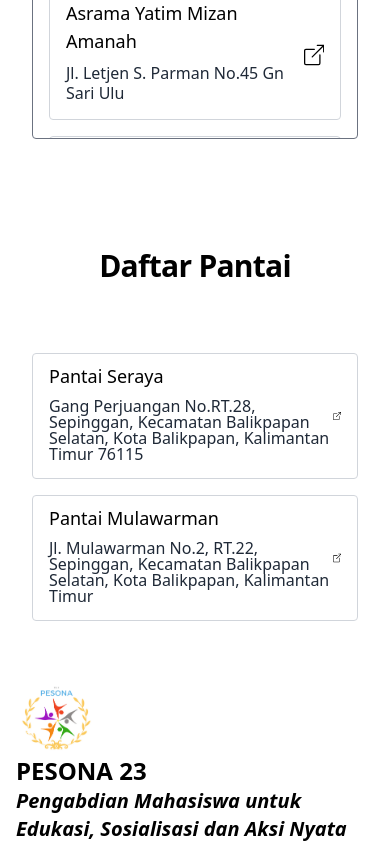
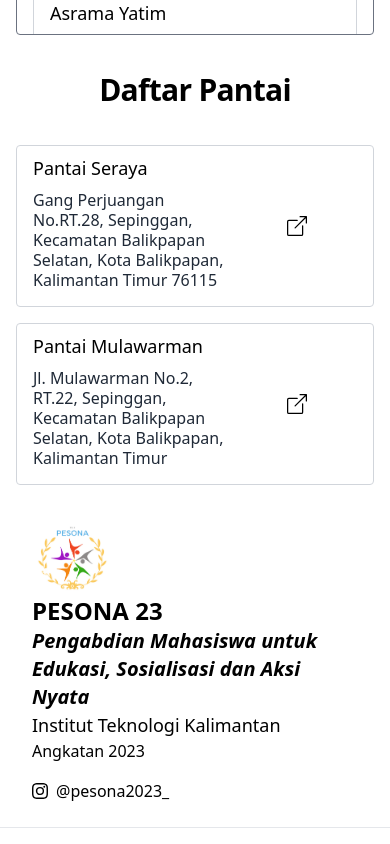
Before and after one commit to thegouhund/pesona23, a React (Vite) app: page / in a window 390 px wide. Shown: the part 5520-6364 px from the top of the page. Built offline with nearby package versions, Linux system fonts and the light colour scheme.

Commit message:
fixed bentukkegitan footer and more title margin

```diff
--- a/src/components/BentukKegiatan.jsx
+++ b/src/components/BentukKegiatan.jsx
@@ -7,16 +7,14 @@ import Title from "./Title";
 const BentukKegiatan = () => {
   return (
     <>
-			<div id="kunjungan" class="flex justify-center mb-10 mt-20">
       <Title>Daftar Panti Asuhan</Title>
-			</div>
-			<div className="overflow-auto  mx-8 h-[500px] p-4 border border-gray-500 rounded">
+      <div className="overflow-auto mx-4 h-[500px] p-4 border border-gray-500 rounded">
         <div className="flex flex-col justify-center gap-4 ">
           {pantiData.map((panti) => {
             return (
               <a
                 href={panti.map}
-								className="border border-gray-300 px-4 py-2 rounded leading-tight flex items-center justify-between hover:underline"
+                className="border border-gray-300 px-4 py-2 rounded leading-tight flex items-center justify-between hover:underline w-full"
               >
                 <div>
                   <p className="text-lg">{panti.name}</p>
@@ -24,31 +22,32 @@ const BentukKegiatan = () => {
                     {panti.address}
                   </p>
                 </div>
-								<BoxArrowUpRight size={24} />
+                <div>
+                  <BoxArrowUpRight size={20} className="w-[120px]" />
+                </div>
               </a>
             );
           })}
         </div>
       </div>
 
-			<div id="kunjungan" class="flex justify-center mb-10 mt-20">
       <Title>Daftar Pantai</Title>
-			</div>
-
-			<div className="flex flex-col justify-center gap-4 mx-8 ">
+      <div className="flex flex-col justify-center gap-4 mx-4 ">
         {pantaiData.map((pantai) => {
           return (
             <a
               href={pantai.map}
-							className="border border-gray-300 px-4 py-2 rounded leading-tight flex items-center justify-between hover:underline"
+              className="border border-gray-300 px-4 py-2 rounded leading-tight flex items-center justify-between hover:underline w-full"
             >
               <div>
                 <p className="text-lg">{pantai.name}</p>
-								<p className="text-gray-800 leading-none my-2">
+                <p className="text-gray-800 leading-tight my-2">
                   {pantai.address}
                 </p>
               </div>
-							<BoxArrowUpRight size={24} />
+              <div>
+                <BoxArrowUpRight size={20} className="w-[120px]" />
+              </div>
             </a>
           );
         })}
--- a/src/components/Footer.jsx
+++ b/src/components/Footer.jsx
@@ -50,9 +50,9 @@ const Footer = () => {
   //     </div>
   //     <hr class="my-6 border-gray-200 sm:mx-auto dark:border-gray-700 lg:my-8" />
   //     <span class="block text-sm text-gray-500 sm:text-center dark:text-gray-400 pb-6">
-  //       ©{" "}
+  //       ©
   //       <a href="#" class="hover:underline">
-  //         Pesona{" "}
+  //         Pesona
   //       </a>
   //       2023 | Institut Teknologi Kalimantan | Angkatan 2023
   //     </span>
@@ -60,14 +60,14 @@ const Footer = () => {
   // );
   return (
     <>
-      <footer className="mt-8 max-w-6xl mx-auto flex justify-between max-md:flex-col max-md:justify-start max-md:gap-4">
-        <div className="p-4 py-6 lg:py-8">
+      <footer className="mt-8 max-w-6xl mx-auto max-[1200px]:mx-8 flex justify-between max-md:flex-col max-md:justify-start max-md:gap-4">
+        <div className="">
           <img src={pesonaLogo} alt="logo" width="80px" class="" />
           <h1 id="footer-head" class="self-center text-2xl font-extrabold">
             PESONA 23
           </h1>
           <p id="footer-head" class="text-xl font-semibold italic ">
-            Pengabdian Mahasiswa untuk Edukasi, Sosialisasi dan Aksi Nyata{" "}
+            Pengabdian Mahasiswa untuk Edukasi, Sosialisasi dan Aksi Nyata
           </p>
           <p class="text-lg font-normal ">Institut Teknologi Kalimantan</p>
           <p class="text-md font-normal ">Angkatan 2023</p>
@@ -92,9 +92,9 @@ const Footer = () => {
       </footer>
       <hr class="my-6  sm:mx-auto border-gray-200 lg:my-8" />
       <span class="block text-sm text-gray-500 sm:text-center dark:text-gray-400 pb-6">
-        ©{" "}
+        ©
         <a href="#" class="hover:underline">
-          Pesona{" "}
+          Pesona
         </a>
         2023 | Institut Teknologi Kalimantan | Angkatan 2023
       </span>
--- a/src/components/Title.jsx
+++ b/src/components/Title.jsx
@@ -3,7 +3,7 @@ import React from "react";
 const Title = ({ children }) => {
   return (
     <div>
-      <h1 class="my-8 text-3xl font-extrabold tracking-tight leading-none md:text-3xl lg:text-5xl text-center">
+      <h1 class="my-10 text-3xl font-extrabold tracking-tight leading-none md:text-3xl lg:text-5xl text-center">
         {children}
       </h1>
     </div>
```
Lines whose indentation alone changed are shown as unchanged.
